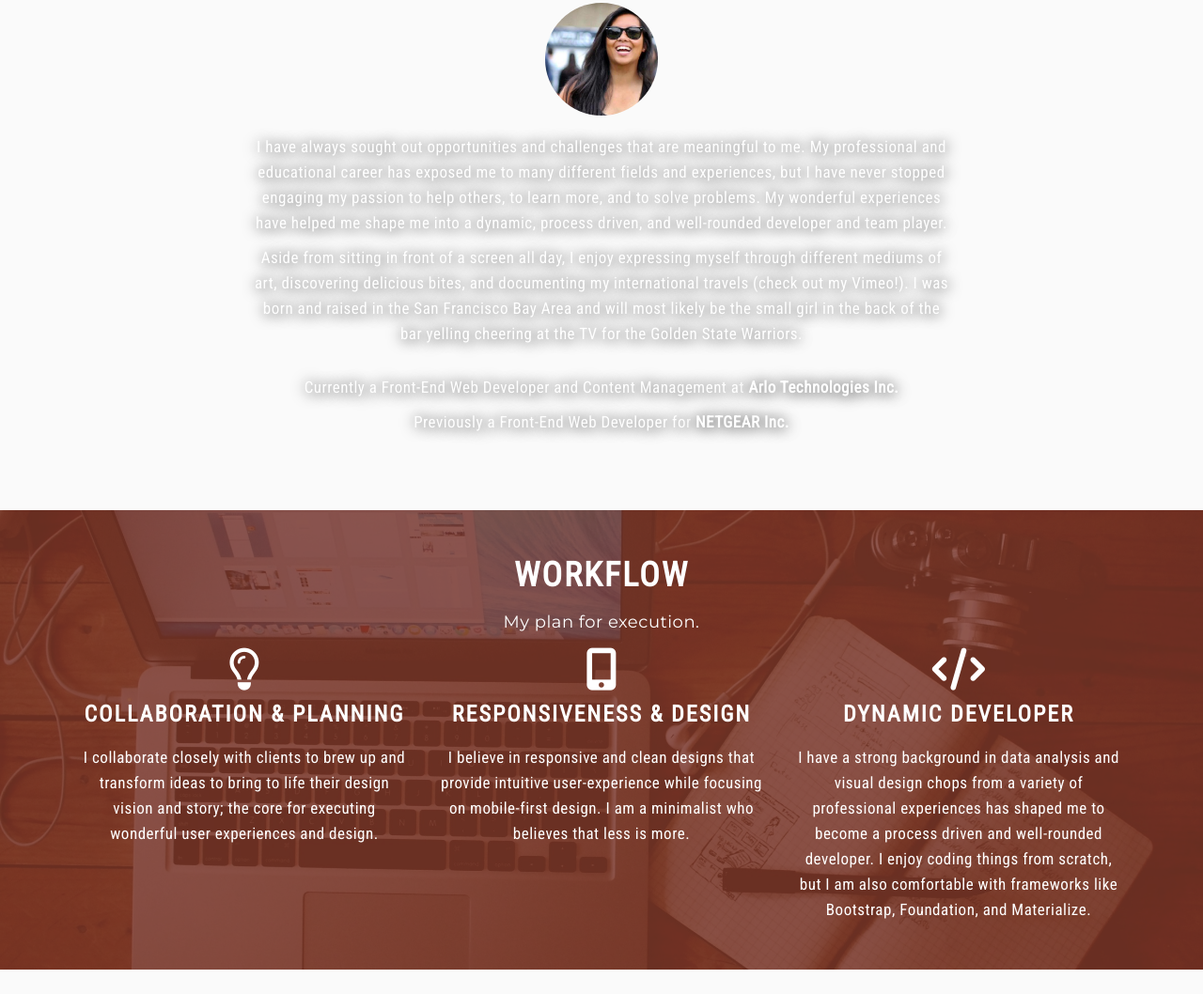
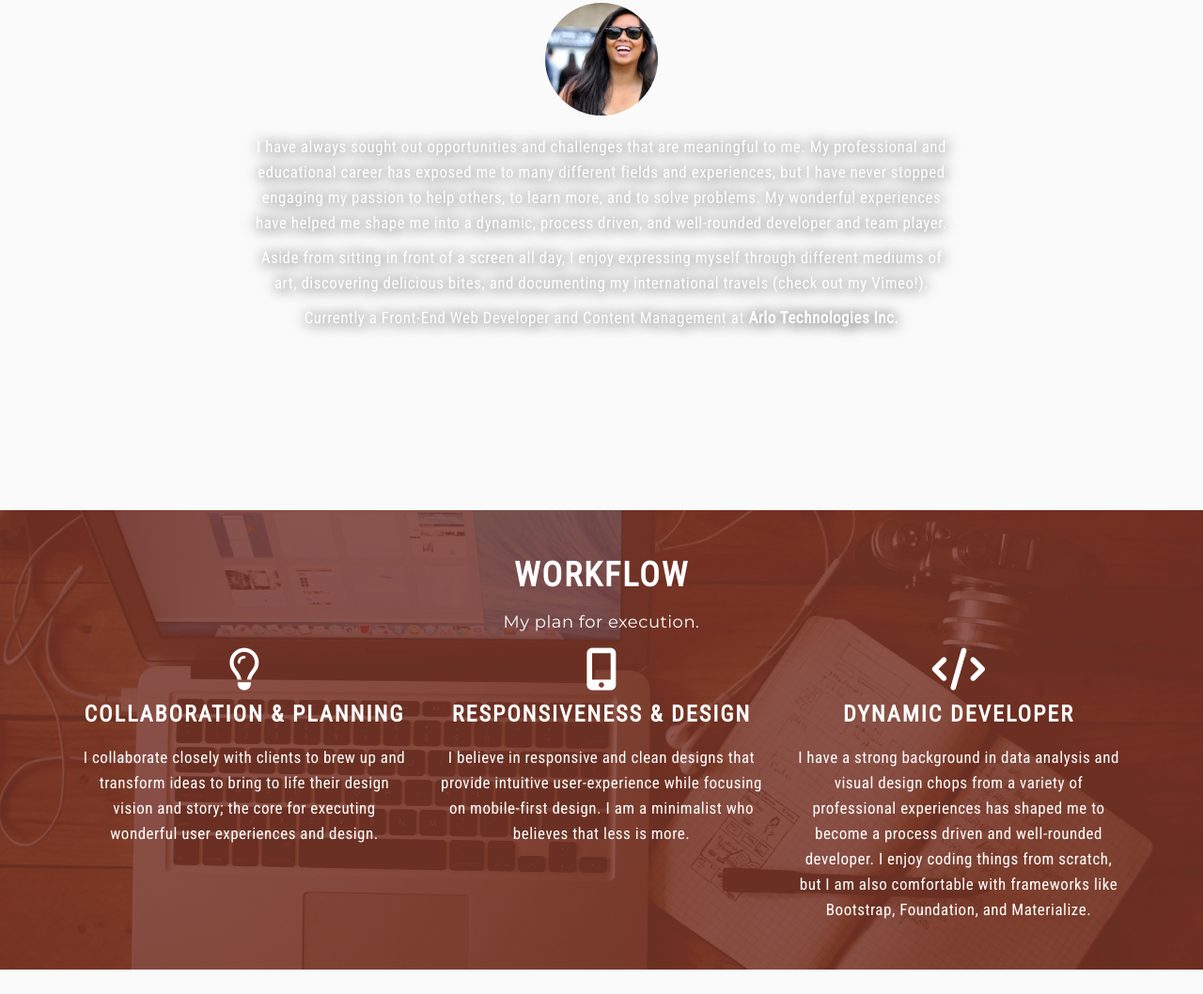
Before and after one commit to tbduong/Portfolio-Tiff-Duong, a website: page index.html in a window 1280 px wide. Shown: the part 957-2015 px from the top of the page at 94% size. Drawn offline with nearby package versions, Linux system fonts and the light colour scheme.

Commit message:
trim about me

```diff
--- a/index.html
+++ b/index.html
@@ -91,10 +91,8 @@
         <div class="col-md-12 text-center">
           <p>I have always sought out opportunities and challenges that are meaningful to me. My professional and educational career has exposed me to many different fields and experiences, but I have never stopped engaging my passion to help others, to learn more, and to solve problems. My wonderful experiences have helped me shape me into a dynamic, process driven, and well-rounded developer and team player.</p>
 
-          <p>Aside from sitting in front of a screen all day, I enjoy expressing myself through different mediums of art, discovering delicious bites, and documenting my international travels (check out my Vimeo!). I was born and raised in the San Francisco Bay Area and will most likely be the small girl in the back of the bar yelling cheering at the TV for the Golden State Warriors.</p>
-          <br>
+          <p>Aside from sitting in front of a screen all day, I enjoy expressing myself through different mediums of art, discovering delicious bites, and documenting my international travels (check out my Vimeo!).
           <p>Currently a Front-End Web Developer and Content Management at <strong>Arlo Technologies Inc.</strong> </p>
-          <p>Previously a Front-End Web Developer for <strong>NETGEAR Inc.</strong> </p>
         </div>
       </div>
     </div>
```
